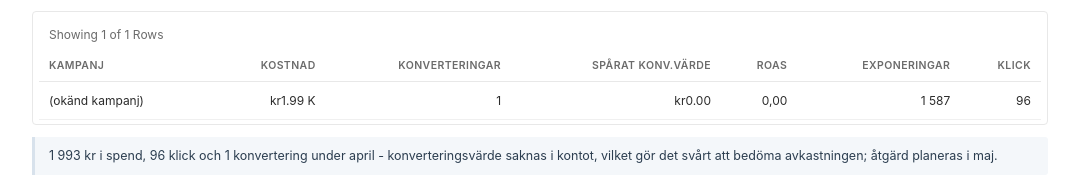
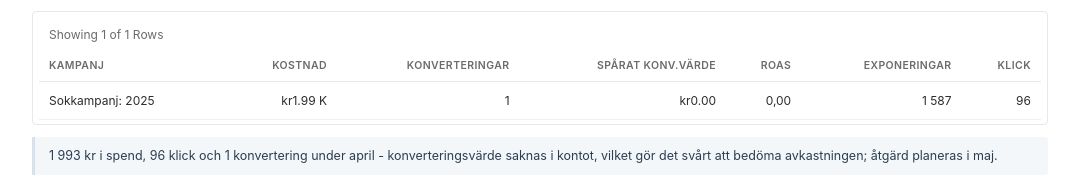
Before and after one commit to Cyntora/reports-svea-pipeline, a plain HTML site: page reports/2026-04.html in a window 1280 px wide. Shown: the part 4940-5117 px from the top of the page, without its empty margins (100-1179 px from the left). Drawn offline with nearby package versions, Linux system fonts and the light colour scheme.

Commit message:
Add report for 2026-04

```diff
--- a/reports/2026-04.html
+++ b/reports/2026-04.html
@@ -592,7 +592,7 @@
     </thead>
     <tbody>
       <tr>
-        <td>(okänd kampanj)</td>
+        <td>Sokkampanj: 2025</td>
           <td>
             kr1.99 K
           </td>
```
